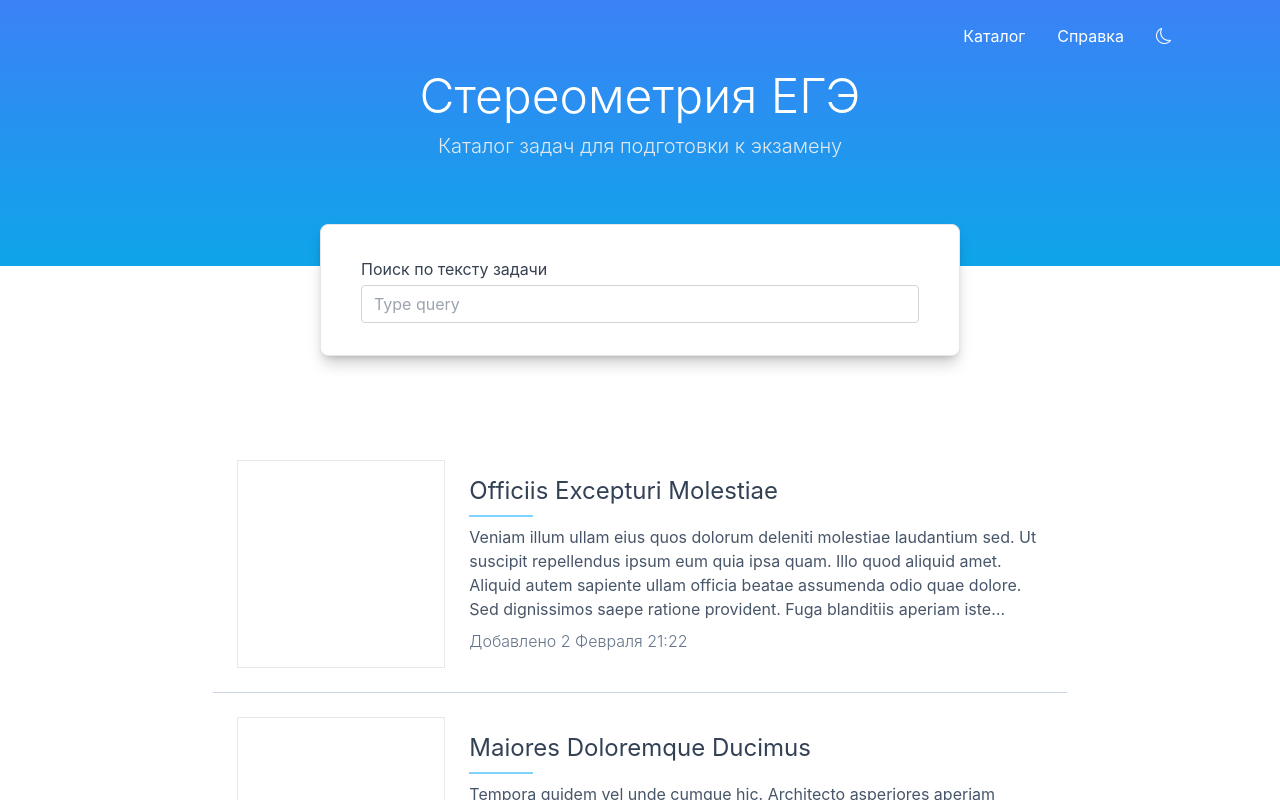
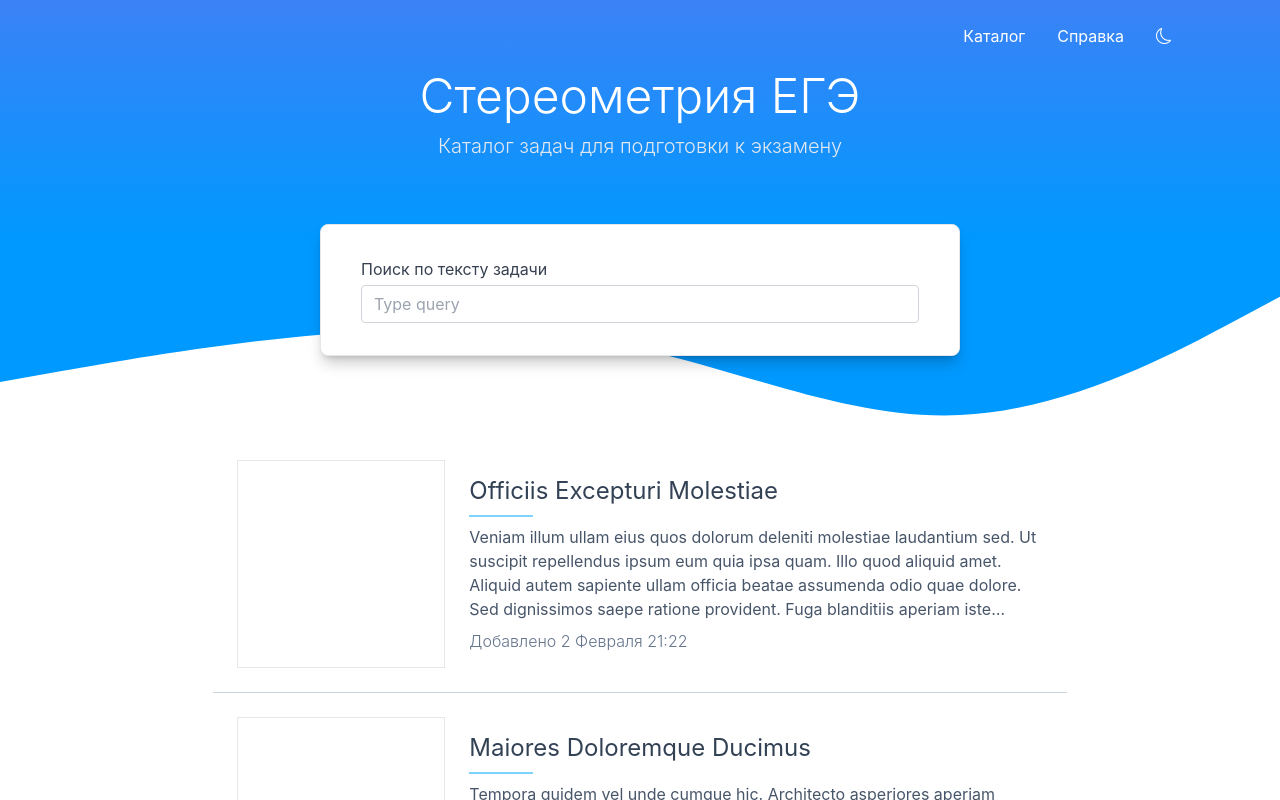
Before and after one commit to nkg-17/math-tests, a React (Vite) app: page /catalog in a window 1280 px wide. Shown: the top 800 px of the page. Built offline with nearby package versions, Linux system fonts and the light colour scheme; no server answers.

Commit message:
Added wave background to catalog

```diff
--- a/src/layouts/DefaultLayout/index.jsx
+++ b/src/layouts/DefaultLayout/index.jsx
@@ -2,12 +2,12 @@ import Nav from 'components/Nav';
 import Footer from 'components/Footer';
 
 
-function DefaultLayout(props) {
+function DefaultLayout({children, className, style}) {
 	return (
-		<div className={"w-screen min-h-screen bg-white m-0 p-0 flex flex-col items-center " + props.className}>
+		<div className={"w-screen min-h-screen m-0 p-0 flex flex-col items-center " + className} style={style}>
 			<Nav />
 			<main className="w-2/3 mb-20 p-0 flex-1 flex flex-col items-center">
-				{props.children}
+				{children}
 			</main>
 			<Footer />
 		</div>
--- a/src/pages/CatalogPage/index.css
+++ /dev/null
@@ -1,4 +0,0 @@
-
-.Catalog {
-	background: linear-gradient(to bottom, rgb(59 130 246) 0%, rgb(14 165 233) 19%, white 19% 100%);
-}
--- a/src/pages/CatalogPage/index.jsx
+++ b/src/pages/CatalogPage/index.jsx
@@ -11,8 +11,6 @@ import CatalogContext from 'contexts/CatalogContext';
 
 import DefaultLayout from 'layouts/DefaultLayout';
 
-import './index.css';
-
 
 function CatalogPage(props) {
 	const contextValue = {
@@ -20,8 +18,17 @@ function CatalogPage(props) {
 		openTest: () => {}
 	};
 
+	const bgHeight = "15rem";
+	const bgColorStart = "rgb(59,130,246)";
+	const bgColorEnd = "#0099ff";
+	const bg = `linear-gradient(to bottom, ${bgColorStart} 0, ${bgColorEnd} ${bgHeight}, transparent ${bgHeight} 100%)`;
+
 	return (
-		<DefaultLayout className="Catalog">
+		<DefaultLayout style={{background:bg}}>
+
+			{/* How do I scale this thing vertically? */}
+			<img style={{position:"absolute",top:bgHeight,width:"100vw",zIndex:-1}} src="wave.svg" />
+
 			<Header />
 			<Search className="mb-20" />
 
```
Also changed, not shown: public/wave.svg (added).
